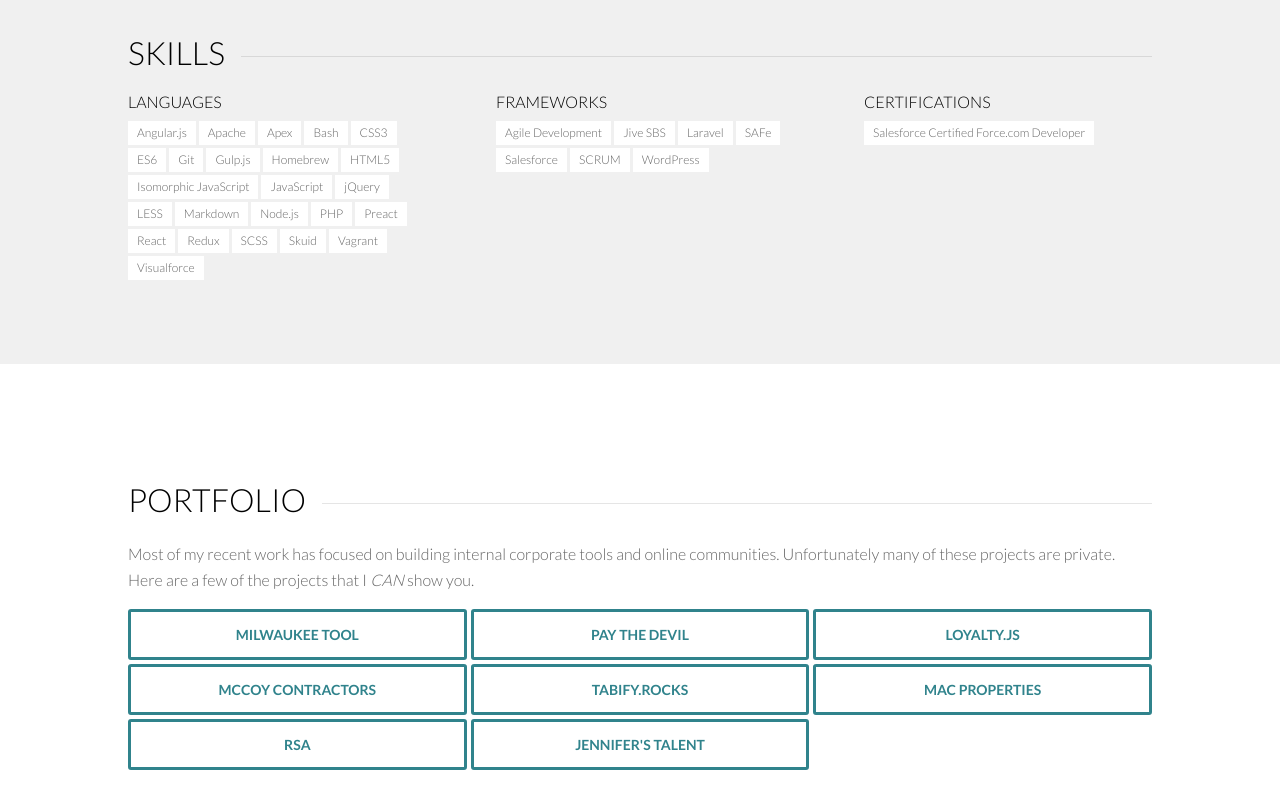
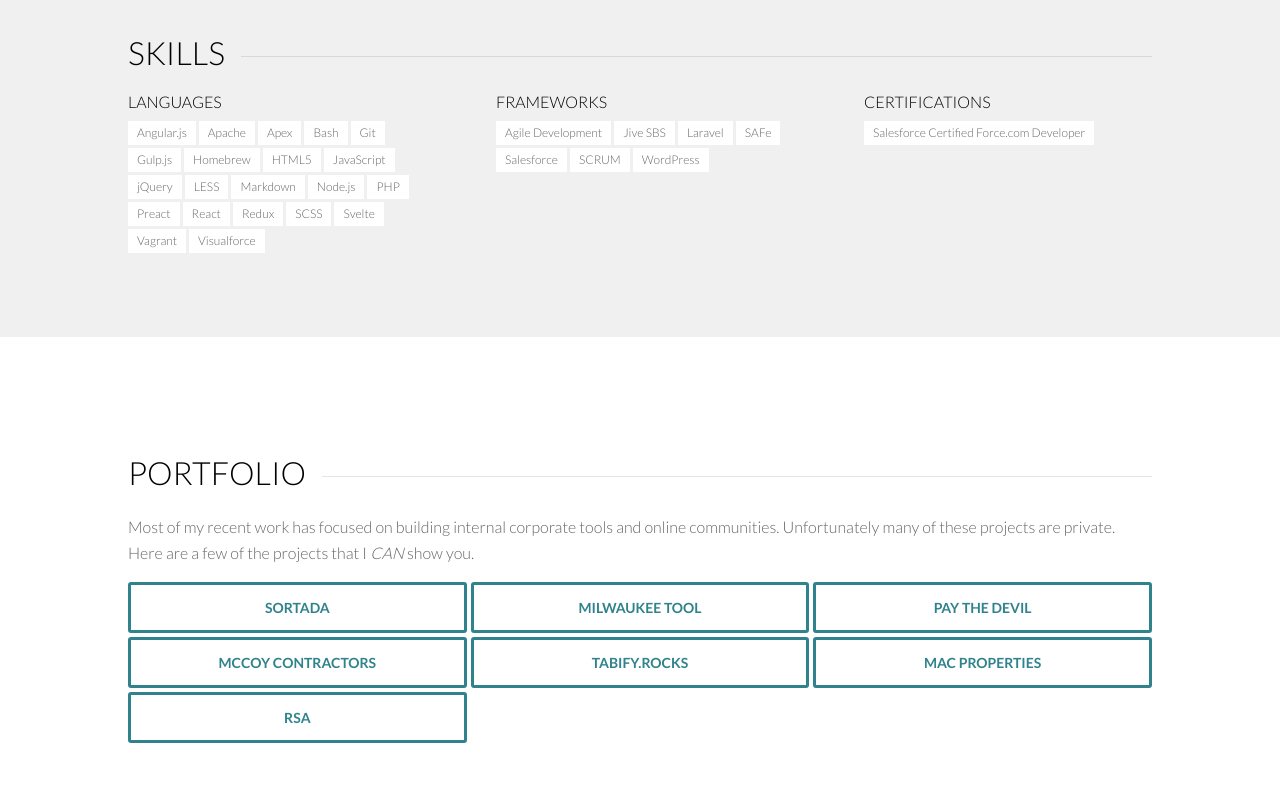
Before and after one commit to eisenivan/eisenberg.ninja, a website: page index.html in a window 1280 px wide. Shown: the part 3400-4200 px from the top of the page. Drawn offline with Linux system fonts and the light colour scheme.

Commit message:
update resume a bit

```diff
--- a/index.html
+++ b/index.html
@@ -72,7 +72,7 @@
             </div>
             <div class="col-md-6">
               <h3>A Personal Note</h3>
-              <p> I am a Hawaiian-born, banjo picking, hockey playing, sailboat racing, snowboarding, JavaScript developer. I've now been tinkering with computers for just over two decades. In my spare time, I play the banjo, sing, and write music for the Milwaukee old-time string band, <a target="_blank" href="http://paythedevil.us">Pay The Devil</a>, and explore the Milwaukee area with my wife, baby, and dog.</p>
+              <p> I am a Hawaiian-born, banjo picking, hockey playing, sailboat racing, snowboarding, JavaScript developer. I've now been tinkering with computers for just over two decades. In my spare time, I play the banjo, sing, and write music for the Milwaukee old-time string band, <a target="_blank" href="http://paythedevil.us">Pay The Devil</a>, and explore the Milwaukee area with my wife, kids, and fuzzy dog.</p>
             </div>
           </div>
         </div>
@@ -198,13 +198,10 @@
                 <li>Apache</li>
                 <li>Apex</li>
                 <li>Bash</li>
-                <li>CSS3</li>
-                <li>ES6</li>
                 <li>Git</li>
                 <li>Gulp.js</li>
                 <li>Homebrew</li>
                 <li>HTML5</li>
-                <li>Isomorphic JavaScript</li>
                 <li>JavaScript</li>
                 <li>jQuery</li>
                 <li>LESS</li>
@@ -215,7 +212,7 @@
                 <li>React</li>
                 <li>Redux</li>
                 <li>SCSS</li>
-                <li>Skuid</li>
+                <li>Svelte</li>
                 <li>Vagrant</li>
                 <li>Visualforce</li>
               </ul>
@@ -247,14 +244,13 @@
           <h2 class="section-title"><span>Portfolio</span></h2>
           <p>Most of my recent work has focused on building internal corporate tools and online communities. Unfortunately many of these projects are private. Here are a few of the projects that I <em>CAN</em> show you.</p>
           <ul class="portfolio-list">
-            <li><a target="_blank" href="http://milwaukeetool.com">Milwaukee Tool</a></li>
-            <li><a target="_blank" href="http://paythedevil.us">Pay The Devil</a></li>
-            <li><a target="_blank" href="https://github.com/eisenivan/loyalty">Loyalty.js</a></li>
-            <li><a target="_blank" href="http://mccoycontractors.com">McCoy Contractors</a></li>
-            <li><a target="_blank" href="http://tabify.rocks">Tabify.Rocks</a></li>
-            <li><a target="_blank" href="http://www.macapartments.com/">Mac Properties</a></li>
+            <li><a target="_blank" href="https://sortada.com">Sortada</a></li>
+            <li><a target="_blank" href="https://milwaukeetool.com">Milwaukee Tool</a></li>
+            <li><a target="_blank" href="https://paythedevil.us">Pay The Devil</a></li>
+            <li><a target="_blank" href="https://mccoycontractors.com">McCoy Contractors</a></li>
+            <li><a target="_blank" href="https://tabify.rocks">Tabify.Rocks</a></li>
+            <li><a target="_blank" href="https://www.macapartments.com/">Mac Properties</a></li>
             <li><a target="_blank" href="https://community.rsa.com">RSA</a></li>
-            <li><a target="_blank" href="http://www.jenniferstalent.com/">Jennifer's Talent</a></li>
           </ul>
         </div>
       </section>
```
